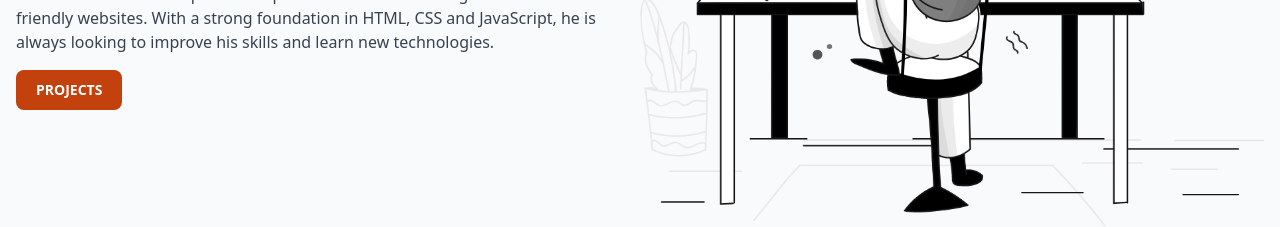
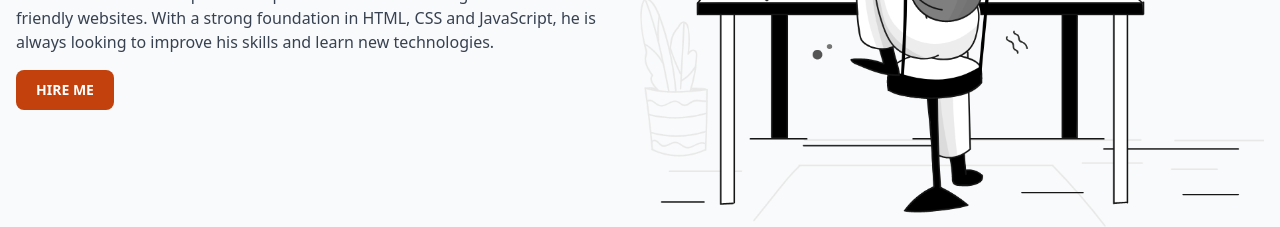
Before and after one commit to hicarlodacuyan/hicarlodacuyan.github.io, a React (Vite) app: page / in a window 1280 px wide. Shown: the part 383-610 px from the top of the page. Built offline with nearby package versions, Linux system fonts and the light colour scheme.

Commit message:
Change hero section call to action button to link to contact form instead

```diff
--- a/src/components/Hero.jsx
+++ b/src/components/Hero.jsx
@@ -17,12 +17,12 @@ const Hero = () => {
             and JavaScript, he is always looking to improve his skills and learn
             new technologies.
           </p>
-          <a href="#projects">
+          <a href="#contact">
             <button
               type="button"
               className="text-white font-bold uppercase bg-orange-700 focus:ring-4 focus:outline-none focus:ring-blue-300 rounded-lg text-sm px-5 py-2.5 text-center self-start transition ease-in-out delay-150 hover:scale-110 duration-200"
             >
-              Projects
+              Hire me
             </button>
           </a>
         </div>
```
